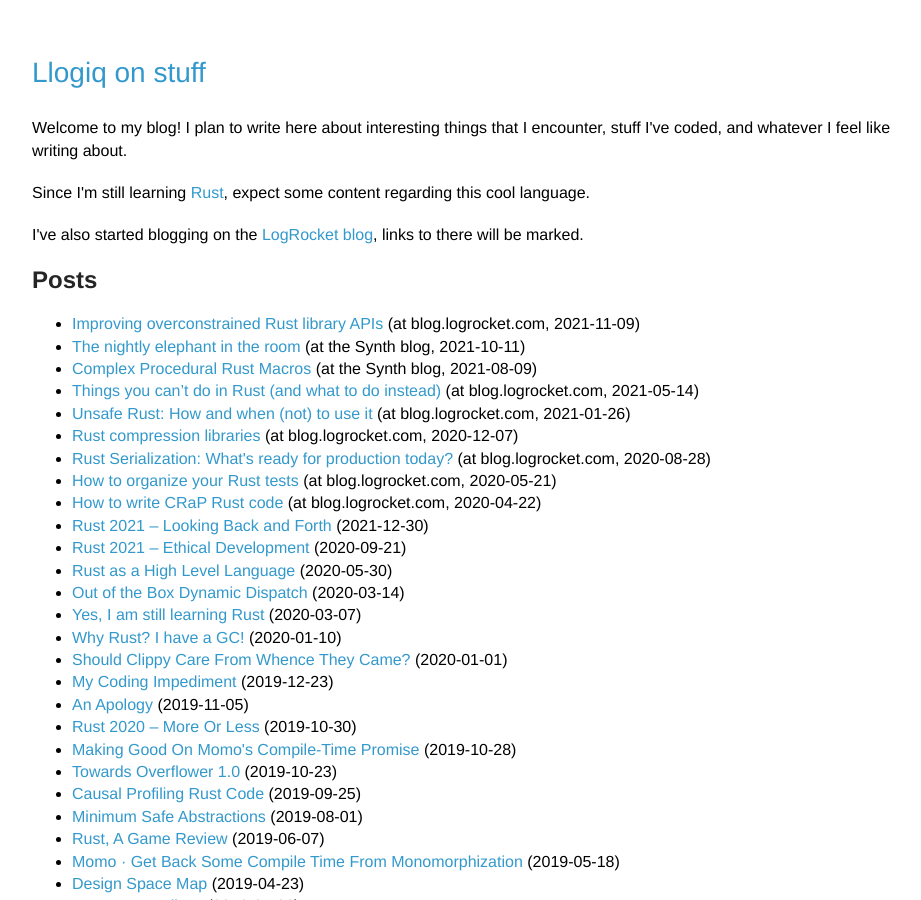
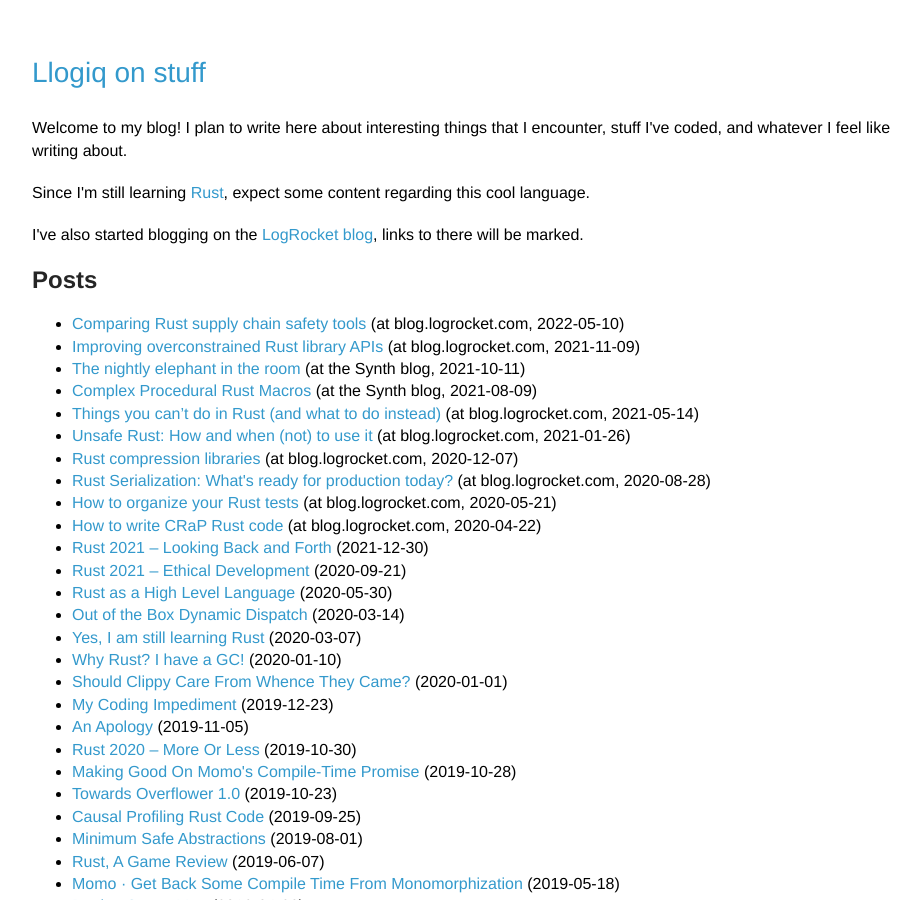
Before and after one commit to llogiq/llogiq.github.io, a Jekyll site: the page built from index.html, in a window 1280 px wide and 900 px high. Shown: the whole window, without its empty margins (178-1099 px from the left). Built offline with Jekyll 4.4.1, drawn with Linux system fonts in a browser that asks for light colours.

Commit message:
new logrocket blog post

```diff
--- a/index.html
+++ b/index.html
@@ -8,6 +8,7 @@ title: "Here You Are"
   Posts
 </h2>
 <ul>
+<li><a href="https://blog.logrocket.com/comparing-rust-supply-chain-safety-tools/">Comparing Rust supply chain safety tools</a> (at blog.logrocket.com, 2022-05-10)</li>
 <li><a href="https://blog.logrocket.com/improving-overconstrained-rust-library-apis/">Improving overconstrained Rust library APIs</a> (at blog.logrocket.com, 2021-11-09)</li>
 <li><a href="https://www.getsynth.com/docs/blog/2021/10/11/nightly">The nightly elephant in the room</a> (at the Synth blog, 2021-10-11)</li>
 <li><a href="https://www.getsynth.com/docs/blog/2021/08/09/macro">Complex Procedural Rust Macros</a> (at the Synth blog, 2021-08-09)</li>
```
